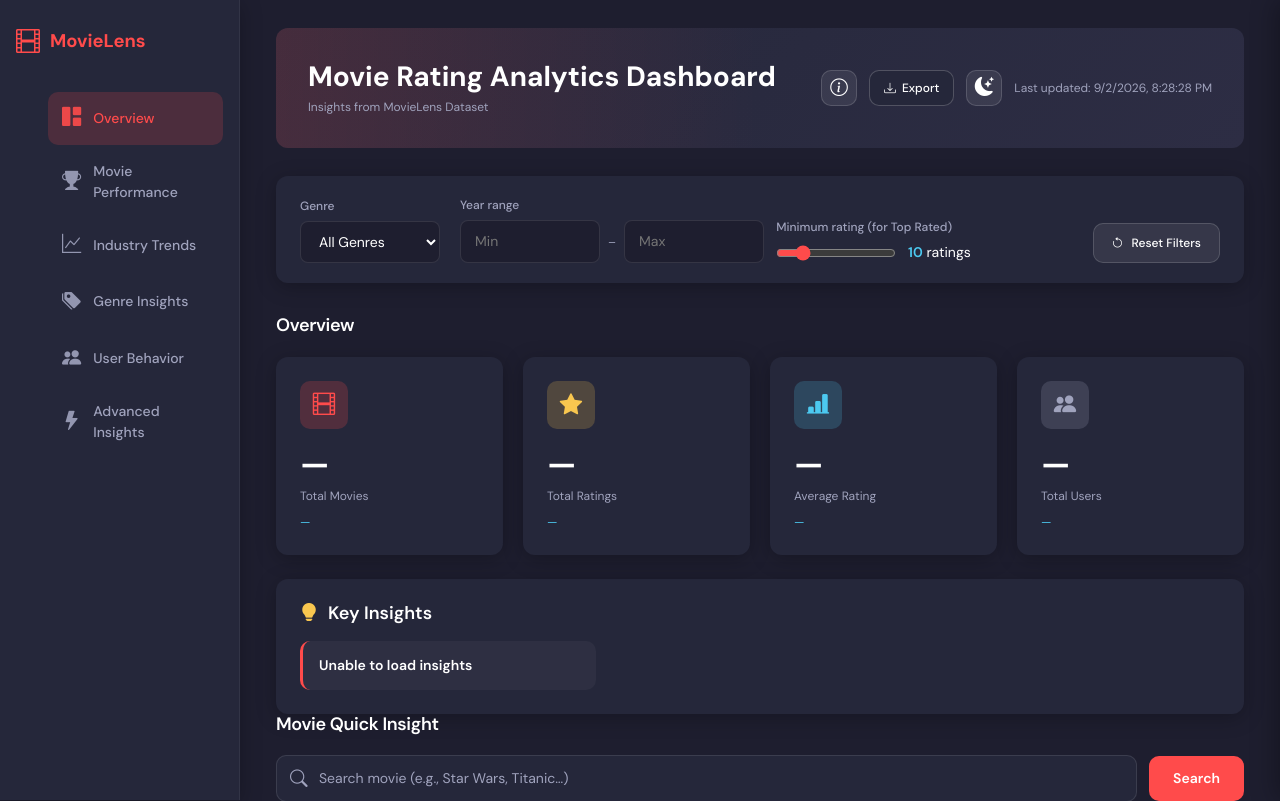
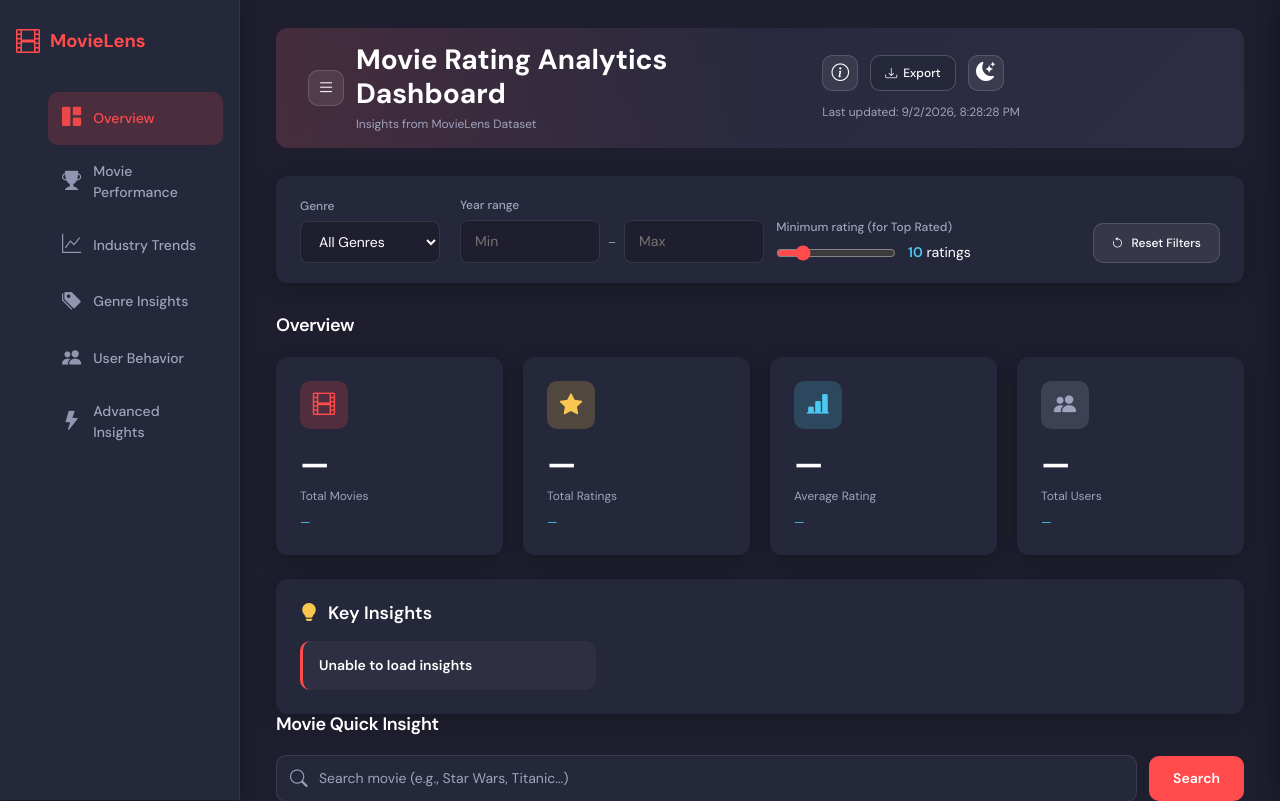
Before and after one commit to ammiyo/movie-recommendation-dashboard, a Flask app: page / in a window 1280 px wide. Shown: the top 801 px of the page. Run offline with Flask 3, Linux system fonts and the light colour scheme; data that the repository does not hold is empty; some libraries are stand-ins or nearby versions.

Commit message:
Add mobile sidebar navigation toggle
Co-authored-by: ammiyo <148892120+ammiyo@users.noreply.github.com>

```diff
--- a/static/css/style.css
+++ b/static/css/style.css
@@ -158,6 +158,18 @@
     align-items: center;
     justify-content: space-between;
     padding: 0 32px;
+}
+
+.header-left {
+    display: flex;
+    align-items: center;
+    gap: 12px;
+    min-width: 0;
+}
+
+.sidebar-toggle {
+    display: none;
+    flex-shrink: 0;
 }
 
 .header-title {
@@ -1011,9 +1023,26 @@
     .sidebar {
         transform: translateX(-100%);
         transition: transform 0.2s;
+        z-index: 110;
     }
     .sidebar.open {
         transform: translateX(0);
+    }
+    .sidebar-toggle {
+        display: inline-flex;
+    }
+    .sidebar-backdrop {
+        position: fixed;
+        inset: 0;
+        background: rgba(0, 0, 0, 0.45);
+        z-index: 105;
+        opacity: 0;
+        visibility: hidden;
+        transition: opacity 0.2s, visibility 0.2s;
+    }
+    .sidebar-backdrop.show {
+        opacity: 1;
+        visibility: visible;
     }
     .main-content {
         margin-left: 0;
--- a/static/js/dashboard.js
+++ b/static/js/dashboard.js
@@ -1242,6 +1242,45 @@
     a.click();
 }
 
+// ── Mobile sidebar ──────────────────────────────────────────────────────────
+function isMobileNav() {
+    return window.matchMedia("(max-width: 768px)").matches;
+}
+
+function setSidebarOpen(open) {
+    const sidebar = document.getElementById("sidebar");
+    const backdrop = document.getElementById("sidebarBackdrop");
+    const toggle = document.getElementById("sidebarToggle");
+    if (!sidebar) return;
+    sidebar.classList.toggle("open", !!open);
+    if (backdrop) {
+        backdrop.classList.toggle("show", !!open);
+        backdrop.setAttribute("aria-hidden", open ? "false" : "true");
+    }
+    if (toggle) {
+        toggle.setAttribute("aria-expanded", open ? "true" : "false");
+        toggle.setAttribute("aria-label", open ? "Close navigation" : "Open navigation");
+    }
+}
+
+function initMobileNav() {
+    const toggle = document.getElementById("sidebarToggle");
+    const backdrop = document.getElementById("sidebarBackdrop");
+    toggle?.addEventListener("click", () => {
+        const sidebar = document.getElementById("sidebar");
+        setSidebarOpen(!sidebar?.classList.contains("open"));
+    });
+    backdrop?.addEventListener("click", () => setSidebarOpen(false));
+    document.querySelectorAll(".sidebar-nav .nav-link").forEach((link) => {
+        link.addEventListener("click", () => {
+            if (isMobileNav()) setSidebarOpen(false);
+        });
+    });
+    window.addEventListener("resize", () => {
+        if (!isMobileNav()) setSidebarOpen(false);
+    });
+}
+
 // ── Theme toggle ────────────────────────────────────────────────────────────
 function initTheme() {
     const stored = localStorage.getItem("dashboard-theme");
@@ -1331,6 +1370,7 @@
     document.addEventListener("click", () => document.querySelectorAll(".chart-export-wrap.open").forEach((w) => w.classList.remove("open")));
 
     initTheme();
+    initMobileNav();
     window.addEventListener("scroll", updateSidebarActive);
 }
 
--- a/templates/dashboard.html
+++ b/templates/dashboard.html
@@ -26,14 +26,20 @@
             <li class="nav-item"><a class="nav-link" href="#advanced-insights" data-section="advanced-insights"><i class="bi bi-lightning-fill"></i> Advanced Insights</a></li>
         </ul>
     </nav>
+    <div class="sidebar-backdrop" id="sidebarBackdrop" aria-hidden="true"></div>
 
     <div class="main-content">
         <header class="dashboard-header">
             <div class="header-gradient"></div>
             <div class="header-inner">
                 <div class="header-left">
-                    <h1 class="header-title">Movie Rating Analytics Dashboard</h1>
-                    <p class="header-subtitle">Insights from MovieLens Dataset</p>
+                    <button type="button" class="btn-icon sidebar-toggle" id="sidebarToggle" aria-label="Open navigation" aria-controls="sidebar" aria-expanded="false">
+                        <i class="bi bi-list"></i>
+                    </button>
+                    <div class="header-titles">
+                        <h1 class="header-title">Movie Rating Analytics Dashboard</h1>
+                        <p class="header-subtitle">Insights from MovieLens Dataset</p>
+                    </div>
                 </div>
                 <div class="header-right header-actions">
                     <button type="button" class="btn-icon" id="datasetInfoBtn" title="Dataset information"><i class="bi bi-info-circle"></i></button>
```
